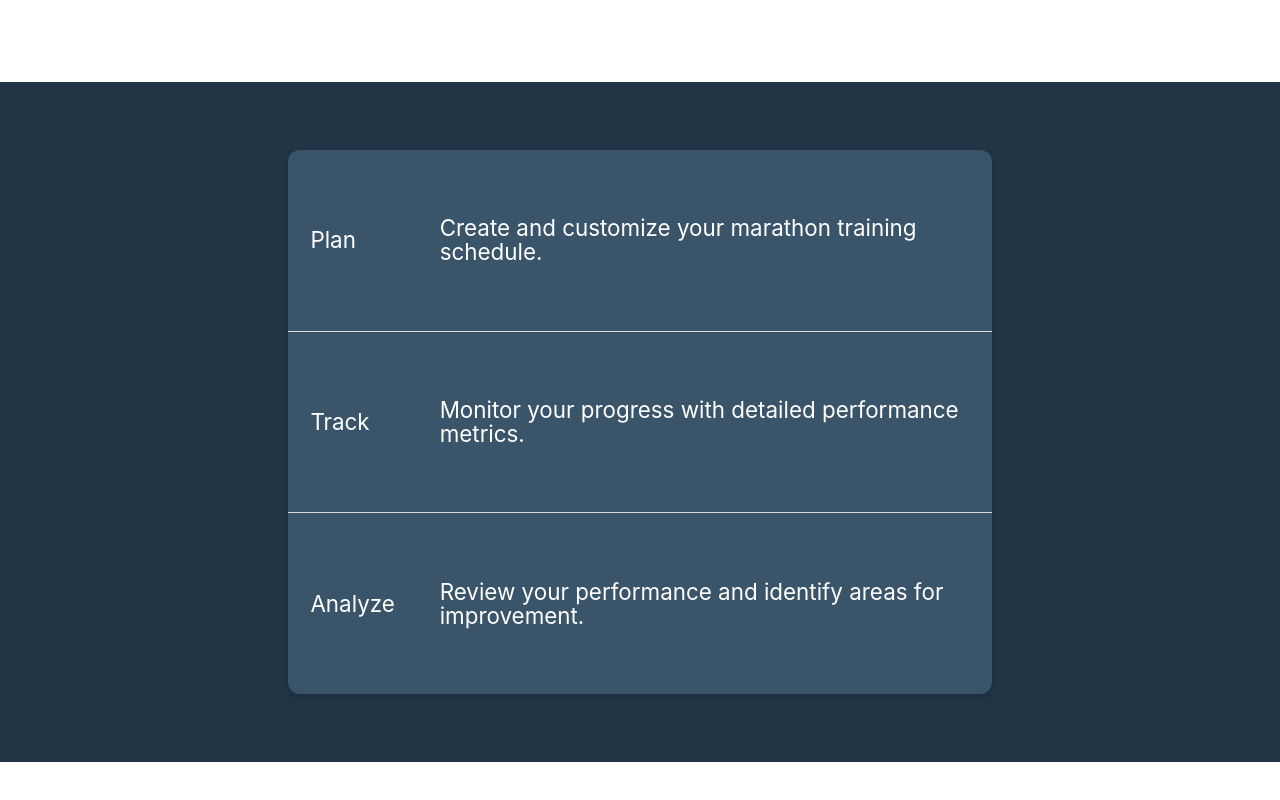
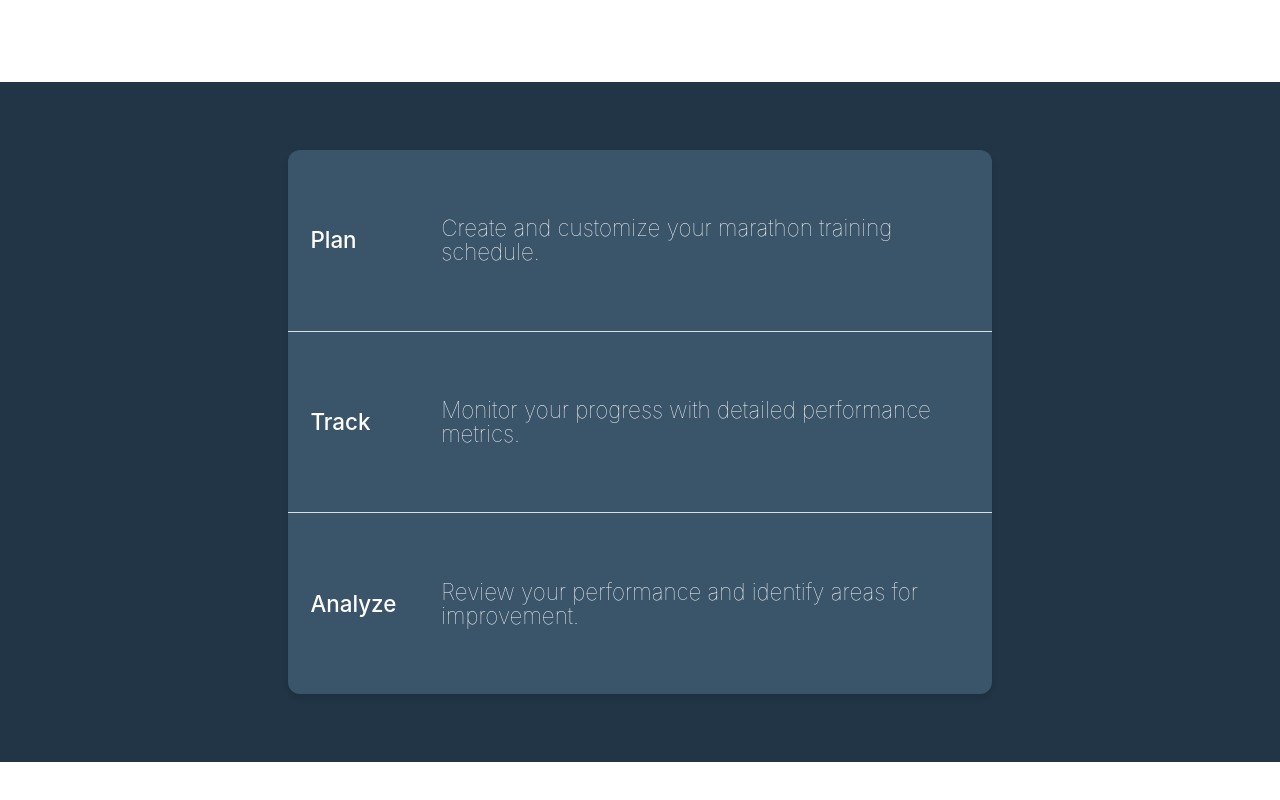
Before and after one commit to tulloch022/marathoner, a React (Vite) app: page / in a window 1280 px wide. Shown: the part 758-1558 px from the top of the page. Built offline with nearby package versions, Linux system fonts and the light colour scheme.

Commit message:
improved formatting for table

```diff
--- a/src/App.tsx
+++ b/src/App.tsx
@@ -74,15 +74,15 @@ function App() {
         <table className="feature-table">
           <tbody>
             <tr>
-              <td>Plan</td>
+              <td className="heading">Plan</td>
               <td>Create and customize your marathon training schedule.</td>
             </tr>
             <tr>
-              <td>Track</td>
+              <td className="heading">Track</td>
               <td>Monitor your progress with detailed performance metrics.</td>
             </tr>
             <tr>
-              <td>Analyze</td>
+              <td className="heading">Analyze</td>
               <td>Review your performance and identify areas for improvement.</td>
             </tr>
           </tbody>
--- a/src/index.css
+++ b/src/index.css
@@ -195,6 +195,7 @@ h1, p {
   font-size: 1.4rem;
   border-bottom: 1px solid #ddd;
   transition: border-color 0.3s ease-in-out;
+  font-weight: 100;
 }
 
 .feature-table td:hover,
@@ -251,3 +252,7 @@ h1, p {
   background-color: #000000;
   color: white;
 }
+
+.heading {
+  font-weight: 500 !important;
+}
```
